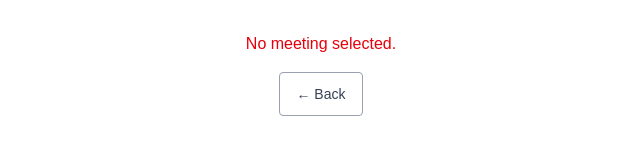
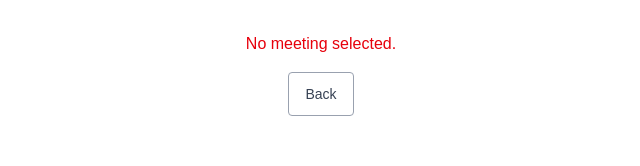
Before and after one commit to SearchGabx/QROA, a Next.js app: page /admin/scan in a window 1280 px wide. Shown: the top 166 px of the page, without its empty margins (319-959 px from the left). Built offline with nearby package versions, Linux system fonts and the light colour scheme.

Commit message:
Fix Backbutton file - remove problematic unicode arrow character

```diff
--- a/components/Backbutton.tsx
+++ b/components/Backbutton.tsx
@@ -18,7 +18,7 @@ export default function BackButton({ fallbackHref = "/" }: { fallbackHref?: stri
       onClick={handleBack}
       className="text-sm text-gray-700 border border-gray-400 rounded px-4 py-2 min-h-11 active:bg-gray-100"
     >
-      ← Back
+      Back
     </button>
   );
 }
```
